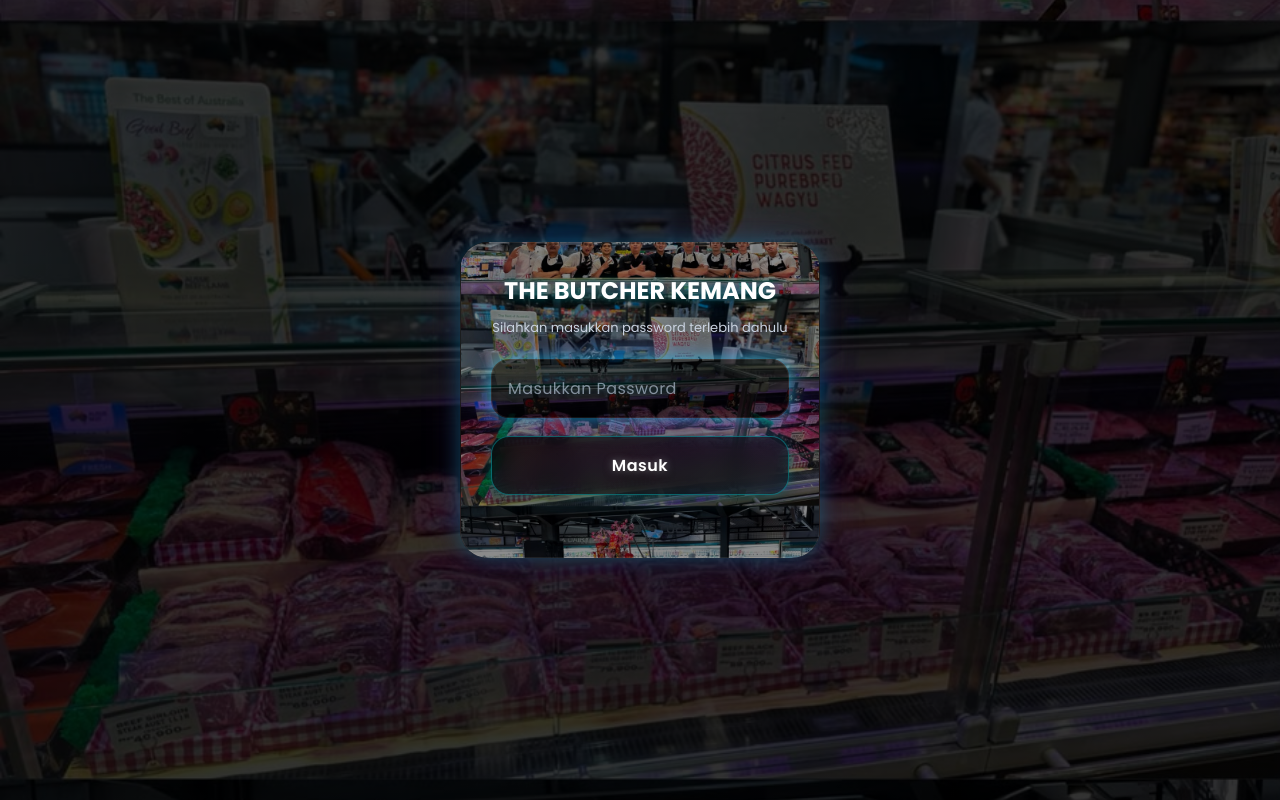
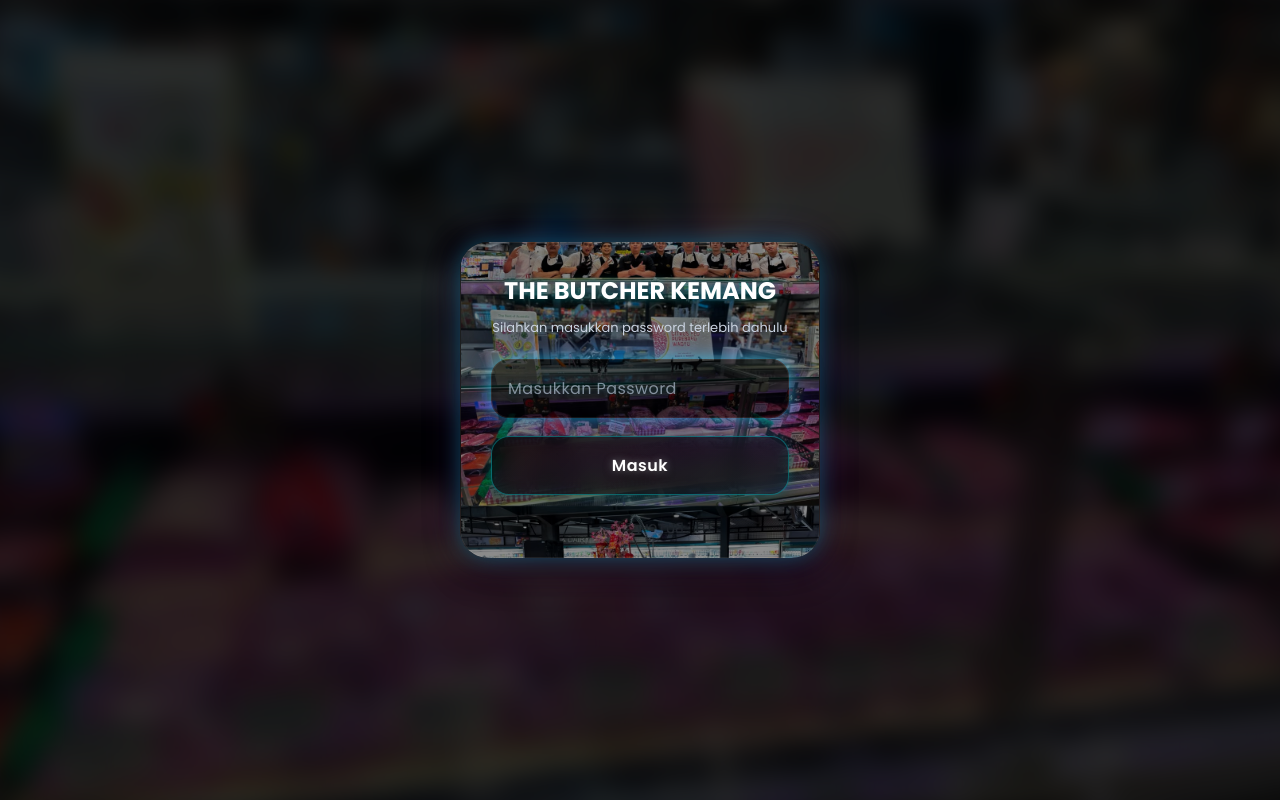
Before and after one commit to aldydasilva172-lang/Stockloss-BSD, a plain HTML site: page index.html in a window 1280 px wide. Drawn offline with Linux system fonts and the light colour scheme; no server answers.

Commit message:
Update index.html

```diff
--- a/index.html
+++ b/index.html
@@ -34,18 +34,35 @@ padding:20px;
 
 position:relative;
 
+overflow-x:hidden;
+overflow-y:auto;
+
+display:block;
+
+background:#000;
+}
+
+/* BACKGROUND UTAMA BLUR */
+
+body::before{
+content:"";
+
+position:fixed;
+inset:-30px;
+
 background:
 linear-gradient(
 rgba(0,0,0,.60),
 rgba(0,0,0,.60)
 ),
 url('232c59a2-a76c-4766-8c58-20a6e1b7550a.jpeg')
-center top / 100% auto repeat-y;
-
-overflow-x:hidden;
-overflow-y:auto;
-
-display:block;
+center top / cover no-repeat;
+
+filter:blur(12px);
+
+transform:scale(1.05);
+
+z-index:-2;
 }
 
 /* LOGIN OVERLAY */
@@ -59,6 +76,20 @@ justify-content:center;
 align-items:center;
 
 z-index:9999999999;
+
+background:rgba(0,0,0,.55);
+
+padding:20px;
+overflow:auto;
+}
+
+/* FOTO LOGIN BLUR */
+
+.login-overlay::before{
+content:"";
+
+position:absolute;
+inset:-30px;
 
 background:
 linear-gradient(
@@ -68,11 +99,11 @@ rgba(0,0,0,.80)
 url('232c59a2-a76c-4766-8c58-20a6e1b7550a.jpeg')
 center center / cover no-repeat;
 
-backdrop-filter:blur(10px);
--webkit-backdrop-filter:blur(10px);
-
-padding:20px;
-overflow:auto;
+filter:blur(12px);
+
+transform:scale(1.05);
+
+z-index:-1;
 }
 
 /* LOGIN BOX */
@@ -95,8 +126,10 @@ center center / cover no-repeat;
 
 border:1px solid rgba(255,255,255,.08);
 
-backdrop-filter:blur(10px);
--webkit-backdrop-filter:blur(10px);
+backdrop-filter:none;
+
+-webkit-backdrop-filter:none;
+
 
 box-shadow:
 0 0 20px rgba(0,245,255,.25),
@@ -1008,6 +1041,19 @@ align-items:center;
 
 z-index:9999999998;
 
+background:rgba(0,0,0,.55);
+
+padding:20px;
+}
+
+/* FOTO MODE BLUR */
+
+.mode-overlay::before{
+content:"";
+
+position:absolute;
+inset:-30px;
+
 background:
 linear-gradient(
 rgba(0,0,0,.80),
@@ -1016,10 +1062,11 @@ rgba(0,0,0,.80)
 url('232c59a2-a76c-4766-8c58-20a6e1b7550a.jpeg')
 center center / cover no-repeat;
 
-backdrop-filter:blur(10px);
--webkit-backdrop-filter:blur(10px);
-
-padding:20px;
+filter:blur(12px);
+
+transform:scale(1.05);
+
+z-index:-1;
 }
 
 
```
